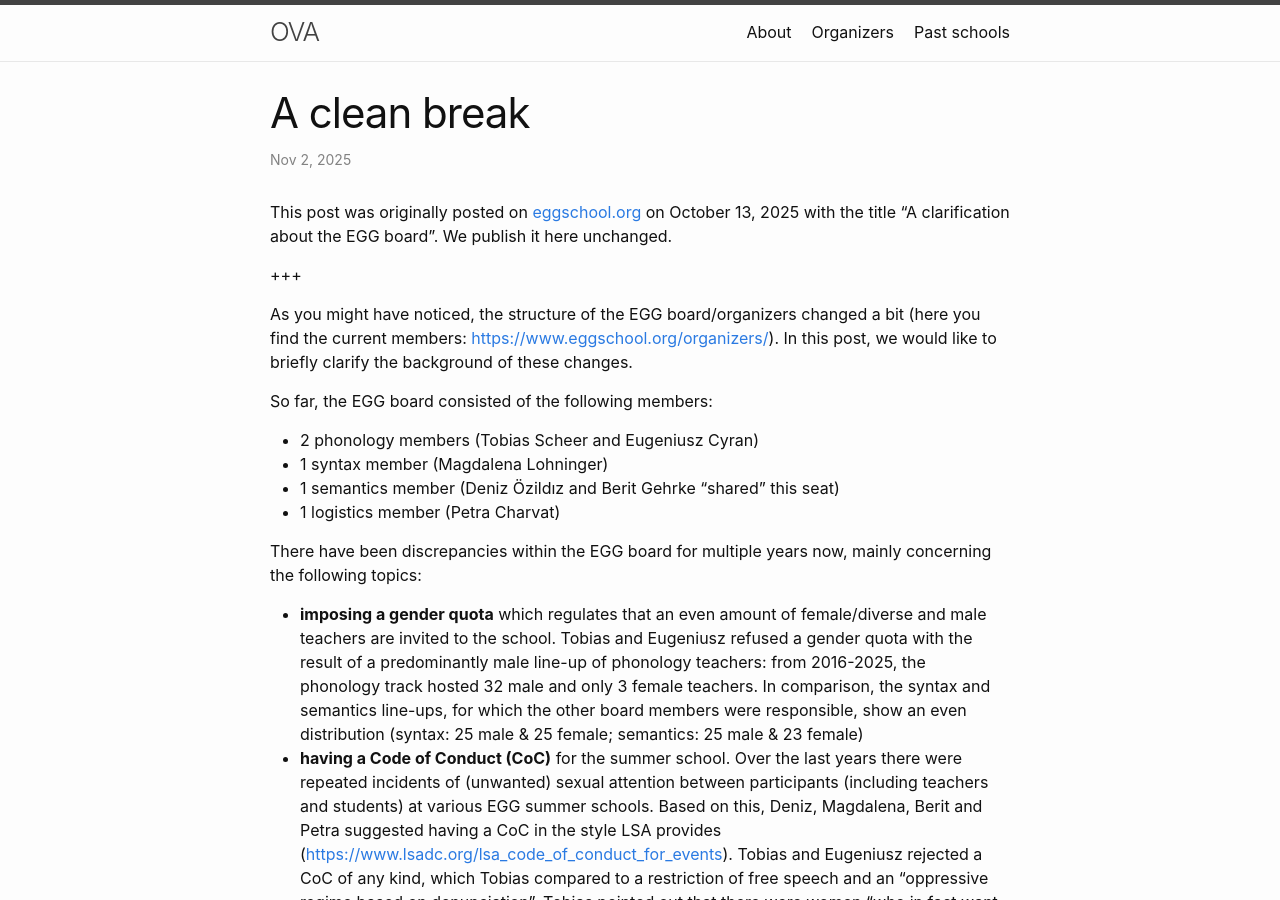
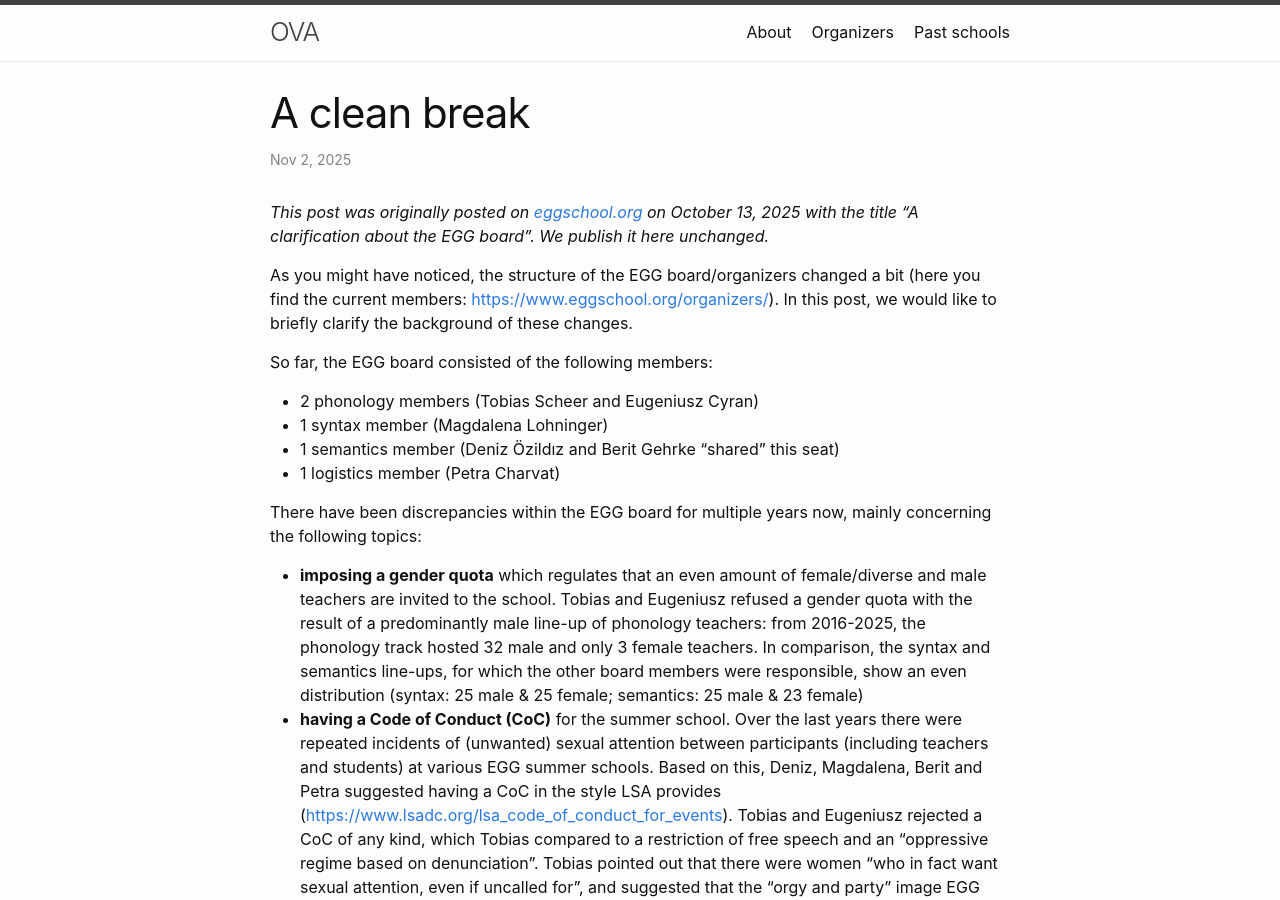
Before and after one commit to ovaschool/ovaschool.github.io, a Jekyll site: the page built from _posts/2025-11-02-clarification.markdown, in a window 1280 px wide and 900 px high. Built offline with Jekyll 4.4.1, drawn with Linux system fonts in a browser that asks for light colours.

Commit message:
setting up jekyll...

```diff
--- a/_config.yml
+++ b/_config.yml
@@ -41,7 +41,7 @@ plugins:
 # Setting the following to true makes it such that exceprts are shown on the
 # home page.
 show_excerpts: true
-excerpt_ separator: <!--more-->
+excerpt_ separator: "<!--more-->"
 
 # Exclude from processing.
 # The following items will not be processed, by default.
--- a/_posts/2025-11-02-clarification.markdown
+++ b/_posts/2025-11-02-clarification.markdown
@@ -5,11 +5,10 @@ date:   2025-11-02 17:00:00 +0100
 # categories: jekyll update
 ---
 
-This post was originally posted on [eggschool.org](eggschool.org) on October 13,
+*This post was originally posted on [eggschool.org](eggschool.org) on October 13,
 2025 with the title "A clarification about the EGG board". We publish it here
-unchanged.
+unchanged.*
 
-+++
 
 As you might have noticed, the structure of the EGG board/organizers changed a
 bit (here you find the current members:
```
